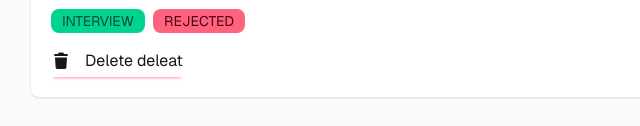
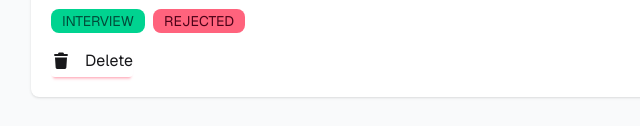
Before and after one commit to jnayeem06/assignment-4, a plain HTML site: page index.html in a window 1280 px wide. Shown: the part 2151-2277 px from the top of the page, 97-737 px from the left. Drawn offline with nearby package versions, Linux system fonts and the light colour scheme.

Commit message:
your message

```diff
--- a/index.html
+++ b/index.html
@@ -199,7 +199,7 @@
             <span class="badge badge-error">REJECTED</span>
           </div>
           <button class="btn btn-sm btn-error flex items-center space-x-2">
-            <i class="fas fa-trash"></i><span>Delete deleat</span>
+            <i class="fas fa-trash"></i><span>Delete</span>
           </button>
         </div>
       </div>
```
